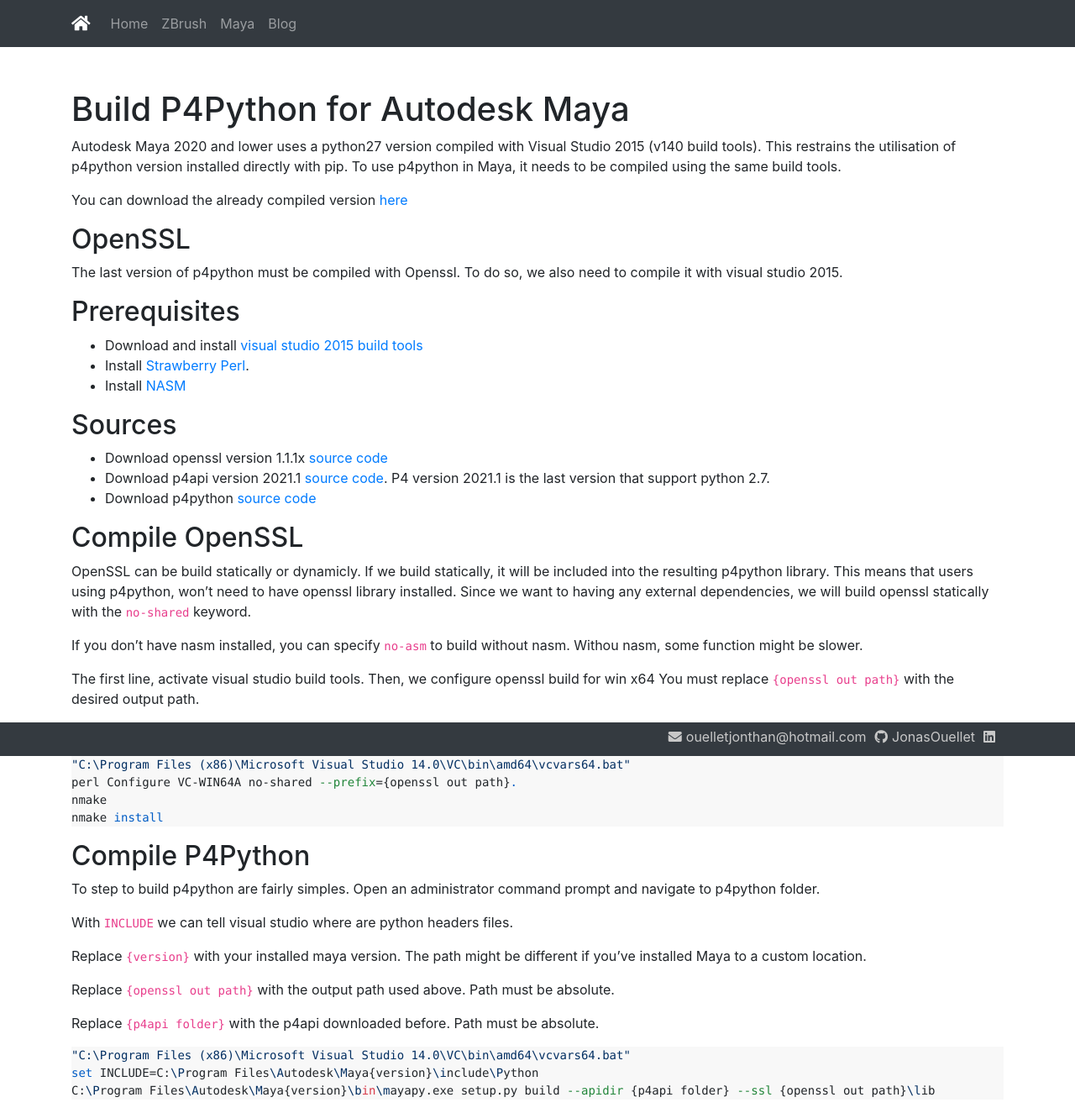
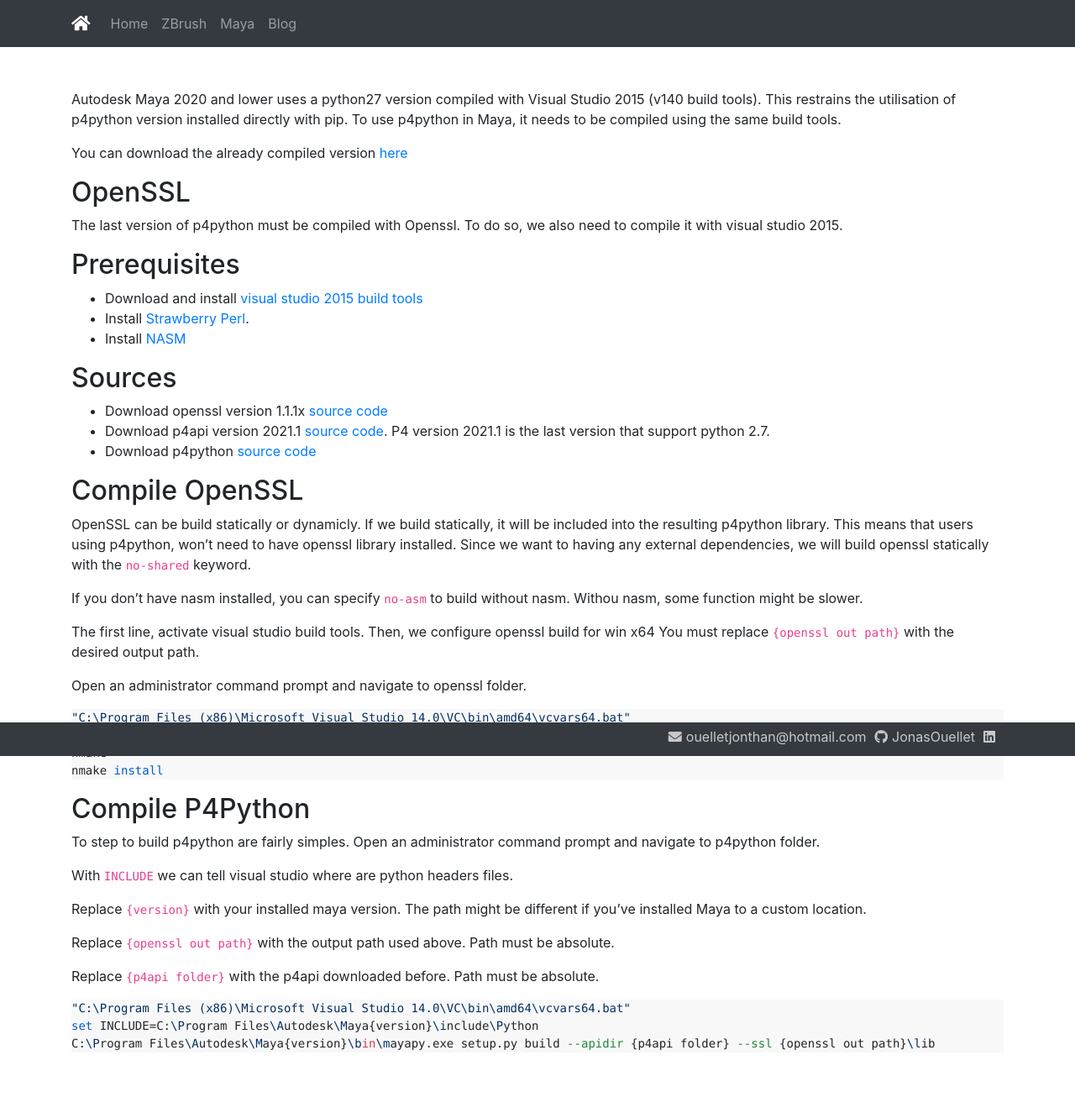
Before and after one commit to JonasOuellet/jonasouellet.github.io, a Jekyll site: the page built from _posts/2021-11-9-build-p4python-for-maya.md, in a window 1280 px wide. Shown: the whole page at 84% size. Built offline with Jekyll 4.4.1, drawn with Linux system fonts in a browser that asks for light colours; nearby versions of some CDN libraries; our own code applies the rules of GitHub Pages for plain Markdown files; after the commit the page ends 1269 px from its top, so only the background shows below that.

Commit message:
Update 2021-11-9-build-p4python-for-maya.md

```diff
--- a/_posts/2021-11-9-build-p4python-for-maya.md
+++ b/_posts/2021-11-9-build-p4python-for-maya.md
@@ -1,5 +1,3 @@
-# Build P4Python for Autodesk Maya
-
 Autodesk Maya 2020 and lower uses a python27 version compiled with Visual Studio 2015 (v140 build tools).  This restrains the utilisation of p4python version installed directly with pip. To use p4python in Maya, it needs to be compiled using the same build tools.
 
 You can download the already compiled version [here](https://1drv.ms/u/s!AmUIPYb_04PSge0RmEy9TFH1CdNHwA?e=OFFFbe)
```
